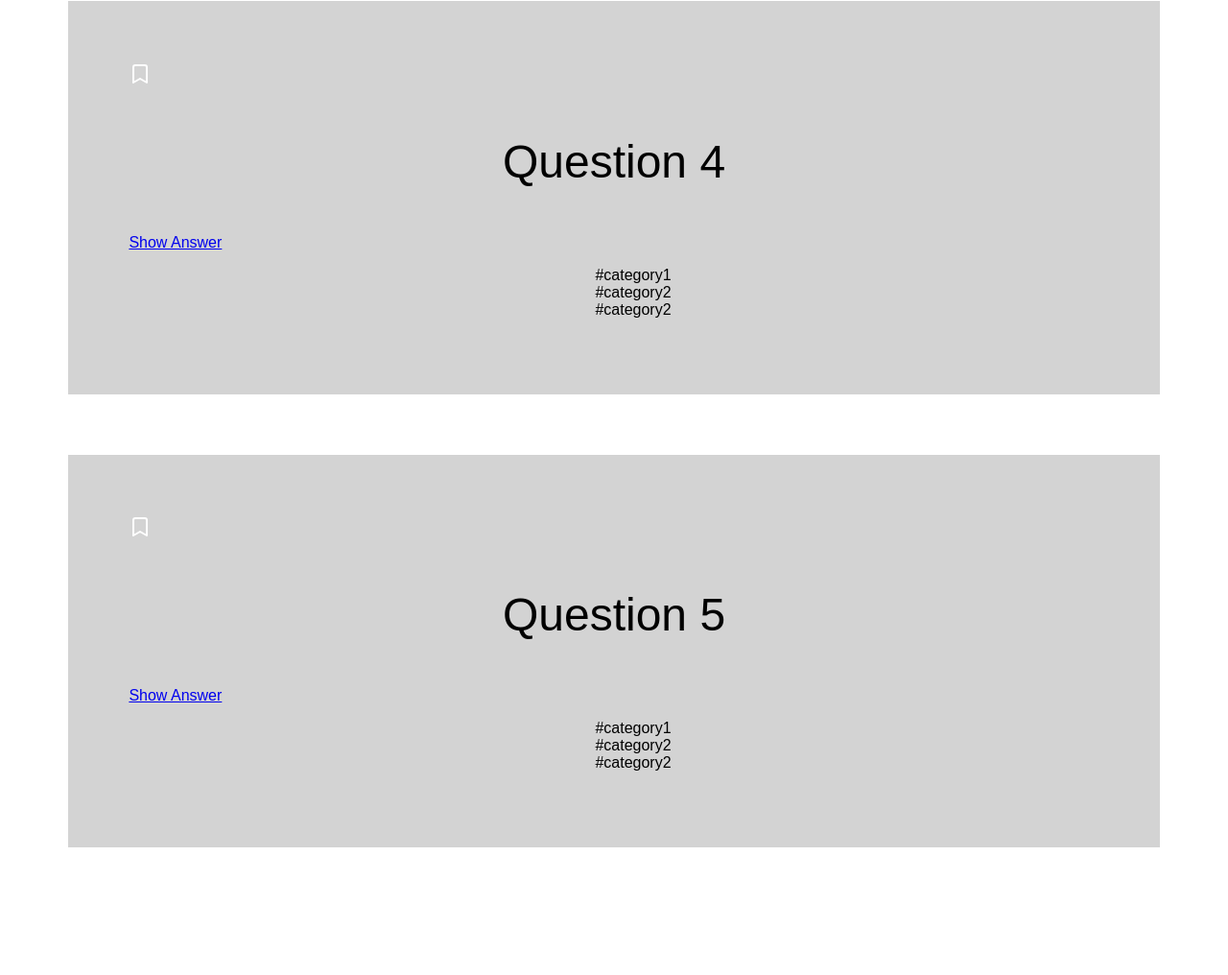
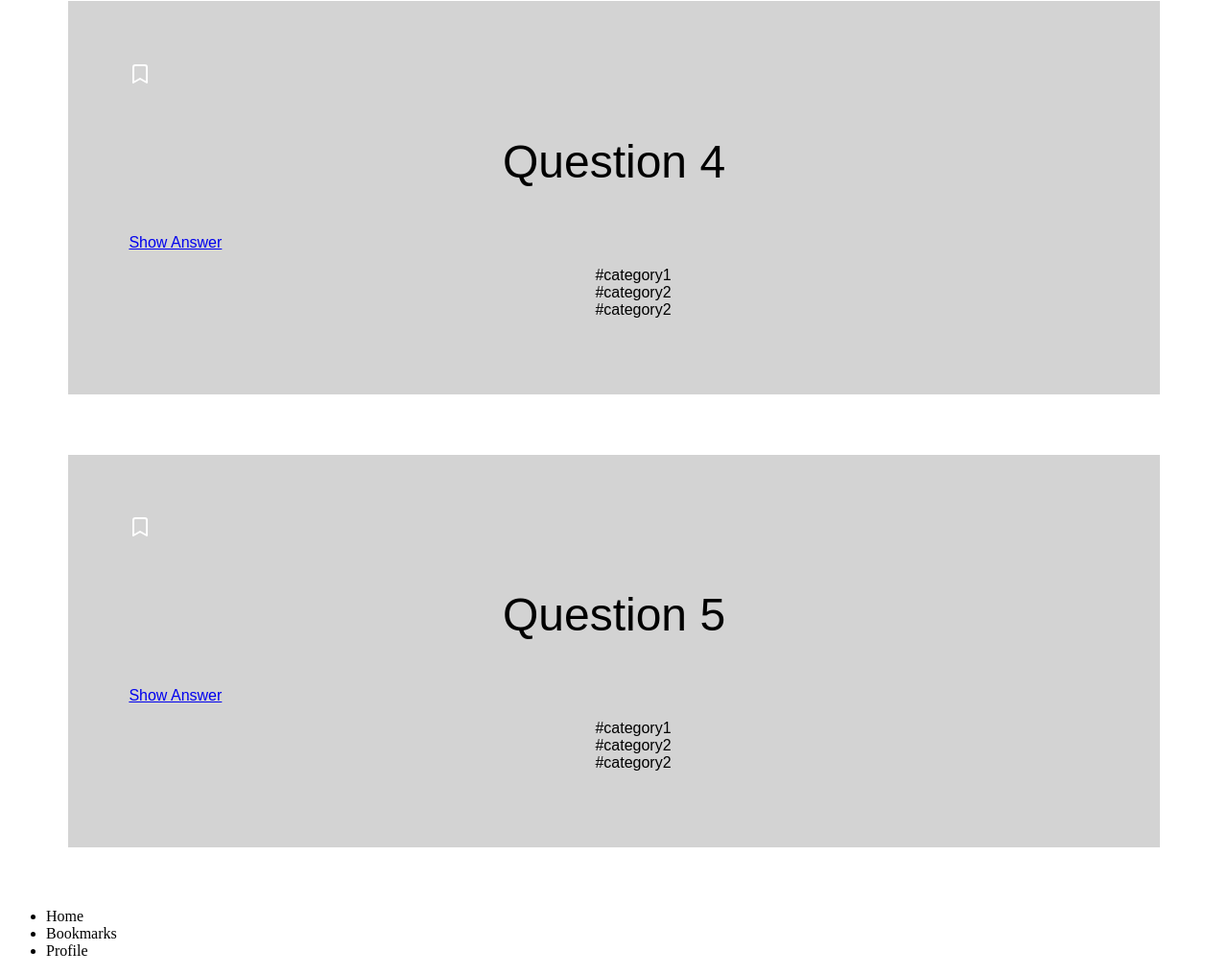
Before and after one commit to denoerss/recap1_quiz-app, a plain HTML site: page index.html in a window 1280 px wide. Shown: the part 1538-2554 px from the top of the page at 96% size. Before the commit the page ends 2484 px from the top, so only its background shows below. Drawn offline with Linux system fonts and the light colour scheme.

```diff
--- a/index.html
+++ b/index.html
@@ -71,4 +71,13 @@
       </article>
     </section>
   </body>
+  <footer>
+    <nav class="navbar">
+      <ul class="navbar-section">
+        <li class="navbar-link" href="#">Home</li>
+        <li class="navbar-link" href="#">Bookmarks</li>
+        <li class="navbar-link" href="#">Profile</li>
+      </ul>
+    </nav>
+  </footer>
 </html>
```
